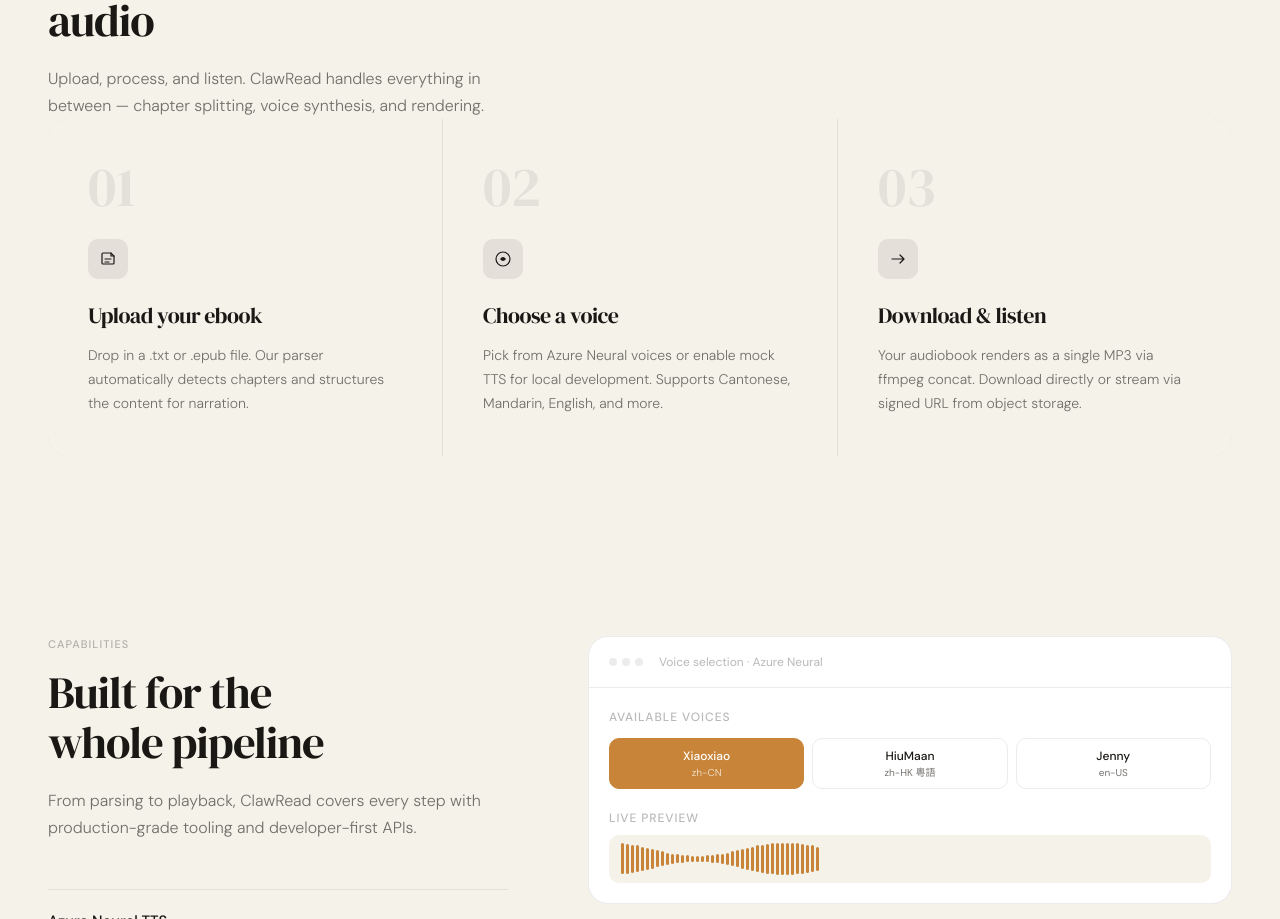
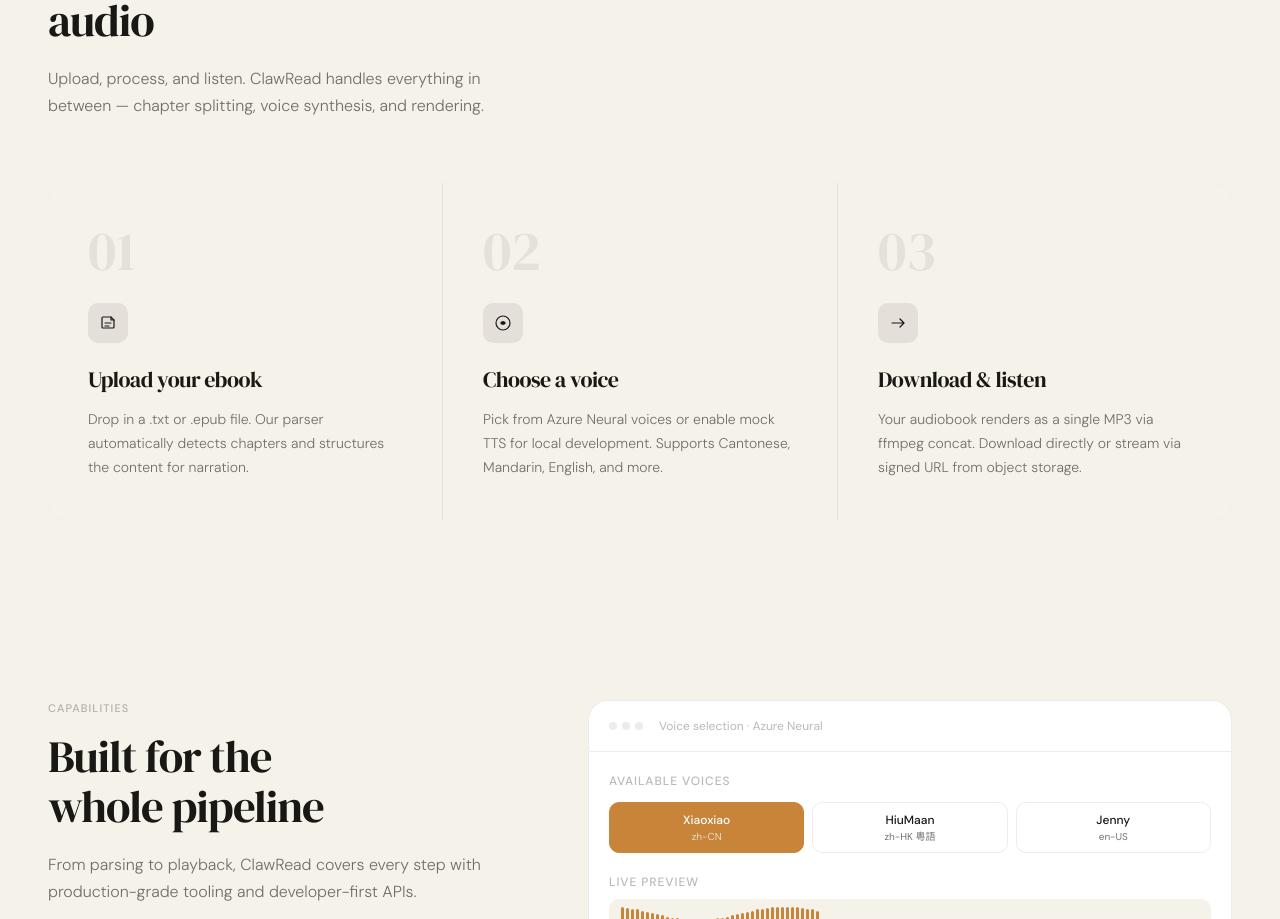
Before and after one commit to pu873967671-code/bookclaw, a Next.js app in the folder apps/web/: page / in a window 1280 px wide. Shown: the part 967-1886 px from the top of the page. Built offline with nearby package versions, Linux system fonts and the light colour scheme.

Commit message:
fix: change mt-15 to mt-16 (valid Tailwind class)

```diff
--- a/apps/web/components/home/HowItWorksSection.tsx
+++ b/apps/web/components/home/HowItWorksSection.tsx
@@ -50,7 +50,7 @@
             Upload, process, and listen. ClawRead handles everything in between — chapter splitting, voice synthesis, and rendering.
           </p>
         </div>
-        <div className="mt-15 grid grid-cols-1 md:grid-cols-3 gap-px bg-ink-10 rounded-[20px] overflow-hidden">
+        <div className="mt-16 grid grid-cols-1 md:grid-cols-3 gap-px bg-ink-10 rounded-[20px] overflow-hidden">
           {STEPS.map((step) => (
             <div key={step.num} className="bg-cream p-10 transition-colors duration-300 hover:bg-[#EFEBDF] group cursor-default">
               <p className="font-serif text-[56px] leading-none text-ink-10 group-hover:text-ink-30 transition-colors duration-300 mb-6">
```
